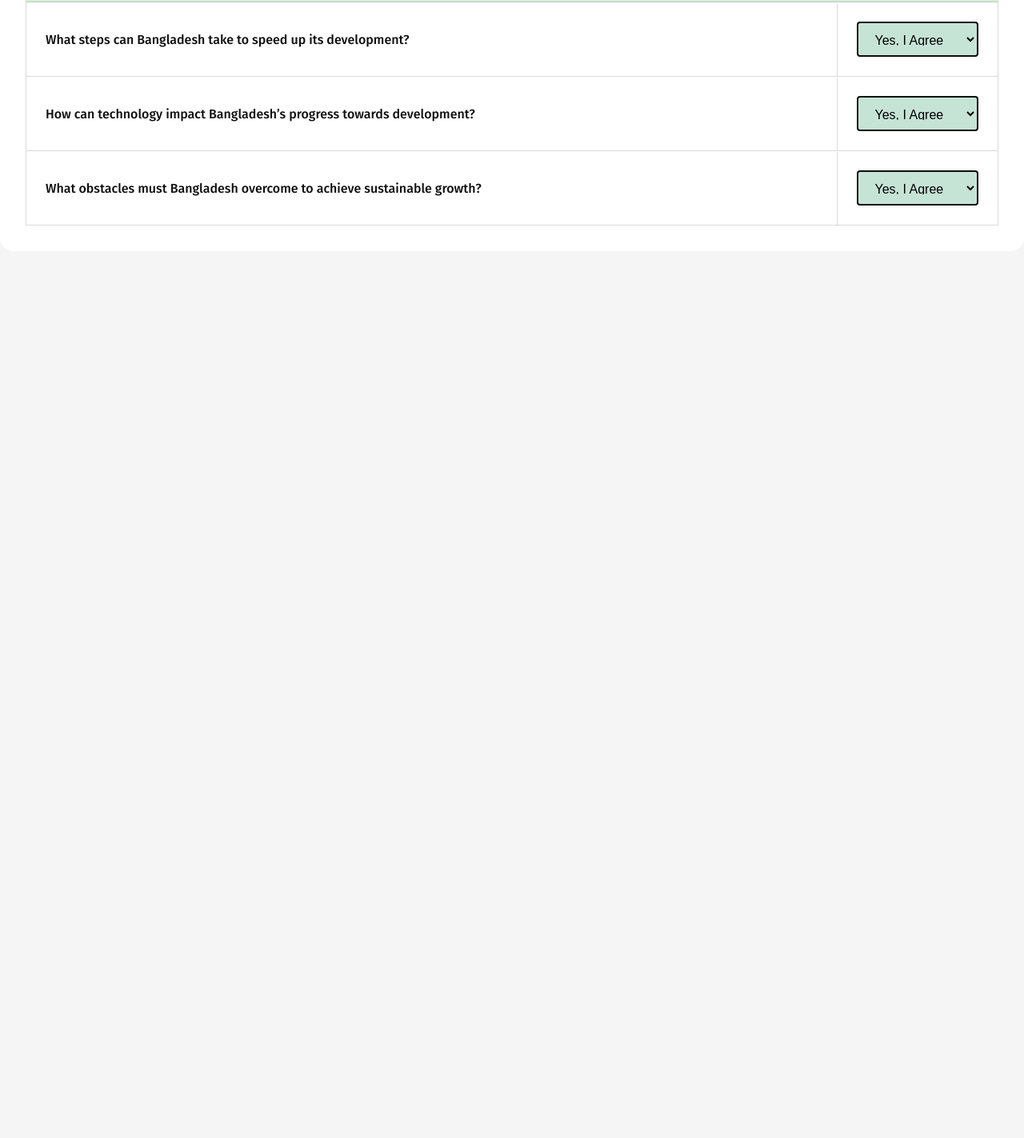
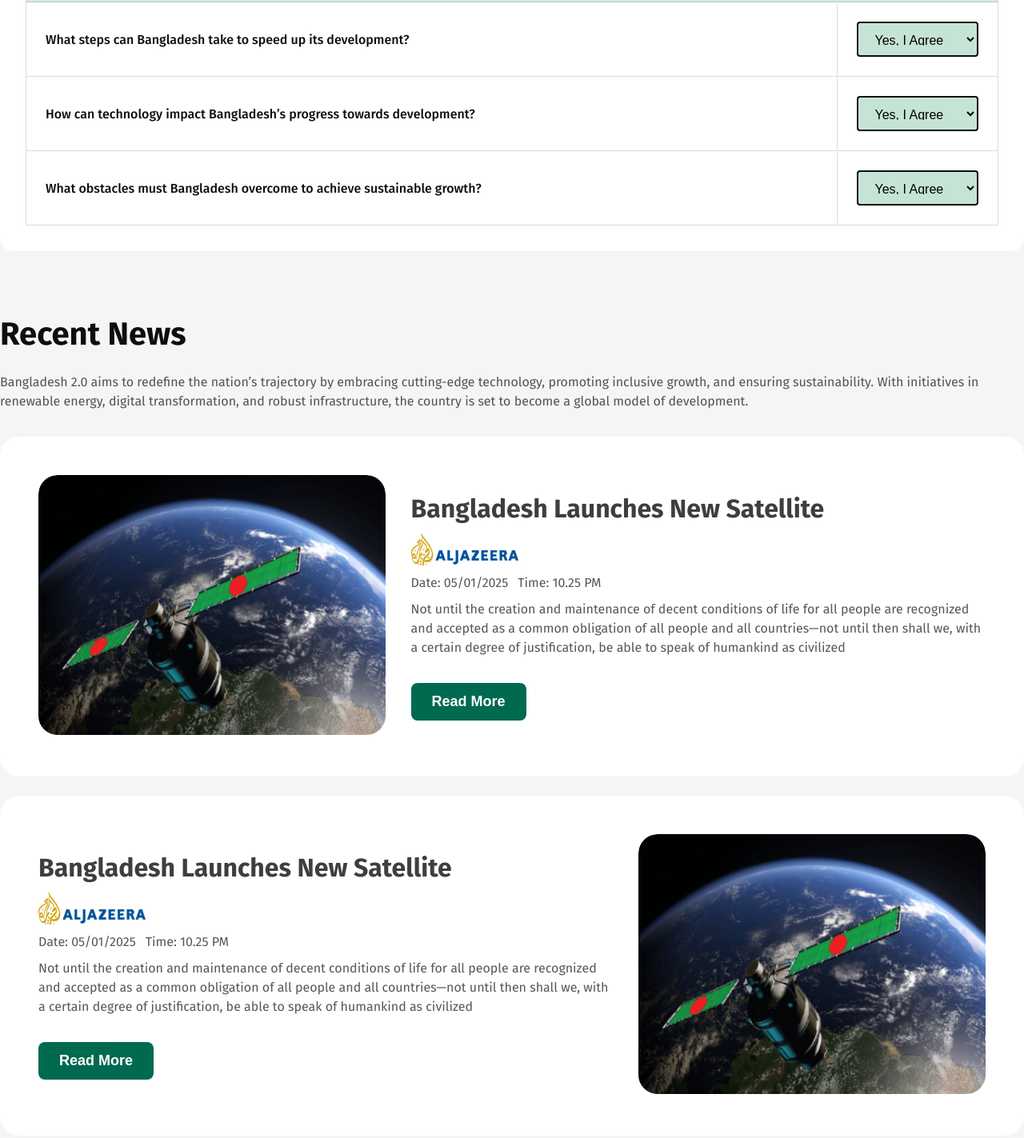
Before and after one commit to munir-hossin/assignment-1, a plain HTML site: page index.html in a window 1280 px wide. Shown: the part 2282-3705 px from the top of the page at 80% size. Before the commit the page ends 2676 px from the top, so only its background shows below. Drawn offline with Linux system fonts and the light colour scheme.

Commit message:
news section done

```diff
--- a/assets/css/style.css
+++ b/assets/css/style.css
@@ -272,5 +272,75 @@ h1 {
   .dropdown select:focus {
     outline: none;
     border-color: #0e0e0e;
-    background-color: #c6e4d6;
+
   }
+
+  /* Recent News */
+
+  .recent-newses h2 {
+    font-size: 40px;
+    font-weight: 700;
+    color: #0e0e0e;
+    margin-bottom: 24px;
+  }
+  .recent-newses > p {
+    margin-bottom: 32px;
+  }
+  .recent-news-items {
+    display: flex;
+    flex-direction: column;
+    gap: 24px;
+    margin-bottom: 80px;
+  }
+  .recent-news {
+    background-color: white;
+    border-radius: 24px;
+    padding: 48px;
+    display: flex;
+    align-items: center;
+    justify-content: space-between;
+    gap: 32px;
+  }
+  .news-img {
+    width: 100%;
+    border-radius: 24px;
+    overflow: hidden;
+  }
+  .news-img img {
+    width: 100%;
+    border-radius: 24px;
+    overflow: hidden;
+  }
+  .news-description h3 {
+    font-size: 32px;
+    font-weight: 700;
+    margin-bottom: 12px;
+    color: rgba(14, 14, 14, 0.8);
+  }
+  .news-description img {
+    width: 134px;
+    height: 40px;
+    display: block;
+    margin-bottom: 12px;
+  }
+  .news-description .date-time {
+    display: flex;
+    gap: 12px;
+    font-size: 16px;
+    font-weight: 400;
+    color: rgba(14, 14, 14, 0.7);
+    margin-bottom: 12px;
+  }
+  .news-description p {
+    margin-bottom: 32px;
+  }
+  .news-description button {
+    padding: 13px 26px;
+    color: white;
+    background: rgb(0, 106, 80);
+    font-size: 18px;
+    font-weight: 600;
+    border: none;
+    border-radius: 8px;
+    cursor: pointer;
+  }
--- a/index.html
+++ b/index.html
@@ -156,6 +156,87 @@
       </section>
      <!-- Opinion Matters End -->
 
+       <!-- Recent News Start -->
+       <section >
+         <div class="recent-newses">
+          <h2>Recent News</h2>
+          <p class="paragraph">
+            Bangladesh 2.0 aims to redefine the nation’s trajectory by embracing
+            cutting-edge technology, promoting inclusive growth, and ensuring
+            sustainability. With initiatives in renewable energy, digital
+            transformation, and robust infrastructure, the country is set to
+            become a global model of development.
+          </p class="paragraph">
+          <div class="recent-news-items">
+            <div class="recent-news">
+              <div class="news-img">
+                <img src="./assets/images/satelite.png" alt="" />
+              </div>
+              <div class="news-description">
+                <h3>Bangladesh Launches New Satellite</h3>
+                <img src="./assets/images/al-jazeera.png" alt="" /><span></span>
+                <div class="date-time">
+                  <span>Date: 05/01/2025</span>
+                  <span>Time: 10.25 PM</span>
+                </div>
+                <p class="paragraph">
+                  Not until the creation and maintenance of decent conditions of
+                  life for all people are recognized and accepted as a common
+                  obligation of all people and all countries—not until then shall
+                  we, with a certain degree of justification, be able to speak of
+                  humankind as civilized
+                </p>
+                <a href="#"><button class="bg-primary">Read More</button></a>
+              </div>
+            </div>
+            <div class="recent-news">
+              <div class="news-description">
+                <h3>Bangladesh Launches New Satellite</h3>
+                <img src="./assets/images/al-jazeera.png" alt="" /><span></span>
+                <div class="date-time">
+                  <span>Date: 05/01/2025</span>
+                  <span>Time: 10.25 PM</span>
+                </div>
+                <p class="paragraph">
+                  Not until the creation and maintenance of decent conditions of
+                  life for all people are recognized and accepted as a common
+                  obligation of all people and all countries—not until then shall
+                  we, with a certain degree of justification, be able to speak of
+                  humankind as civilized
+                </p>
+                <a href="#"><button class="bg-primary">Read More</button></a>
+              </div>
+              <div class="news-img">
+                <img src="./assets/images/satelite.png" alt="" />
+              </div>
+            </div>
+            <div class="recent-news">
+              <div class="news-img">
+                <img src="./assets/images/satelite.png" alt="" />
+              </div>
+              <div class="news-description">
+                <h3>Bangladesh Launches New Satellite</h3>
+                <img src="./assets/images/al-jazeera.png" alt="" /><span></span>
+                <div class="date-time">
+                  <span>Date: 05/01/2025</span>
+                  <span>Time: 10.25 PM</span>
+                </div>
+                <p class="paragraph">
+                  Not until the creation and maintenance of decent conditions of
+                  life for all people are recognized and accepted as a common
+                  obligation of all people and all countries—not until then shall
+                  we, with a certain degree of justification, be able to speak of
+                  humankind as civilized
+                </p>
+                <a href="#"><button class="bg-primary">Read More</button></a>
+              </div>
+            </div>
+          </div>
+         </div>
+      </section>
+
+       <!-- Recent News End -->
+
 
 
 
```
